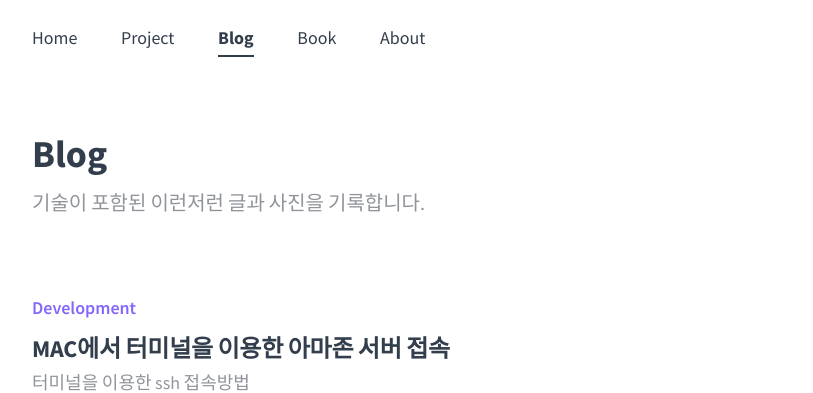
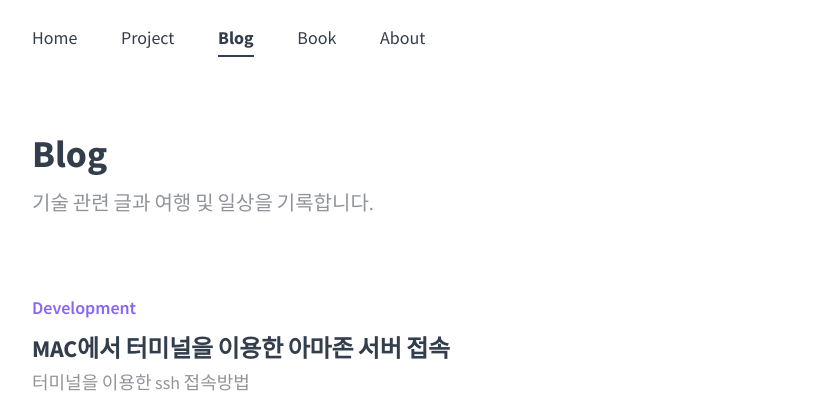
Before and after one commit to Trapa-Eureka/trapa-eureka.github.io, a Jekyll site: the page built from blog/index.md, in a window 1280 px wide. Shown: the top 393 px of the page, without its empty margins (233-1046 px from the left). Built offline with Jekyll 4.4.1, drawn with Linux system fonts in a browser that asks for light colours.

Commit message:
text edit

```diff
--- a/blog/index.md
+++ b/blog/index.md
@@ -1,7 +1,7 @@
 ---
 layout: default
 title: "Blog"
-description: 기술이 포함된 이런저런 글과 사진을 기록합니다.
+description: 기술 관련 글과 여행 및 일상을 기록합니다.
 main: true
 project-header: true
 header-img: img/about.jpg
```
Also changed, not shown: 8 other files.
